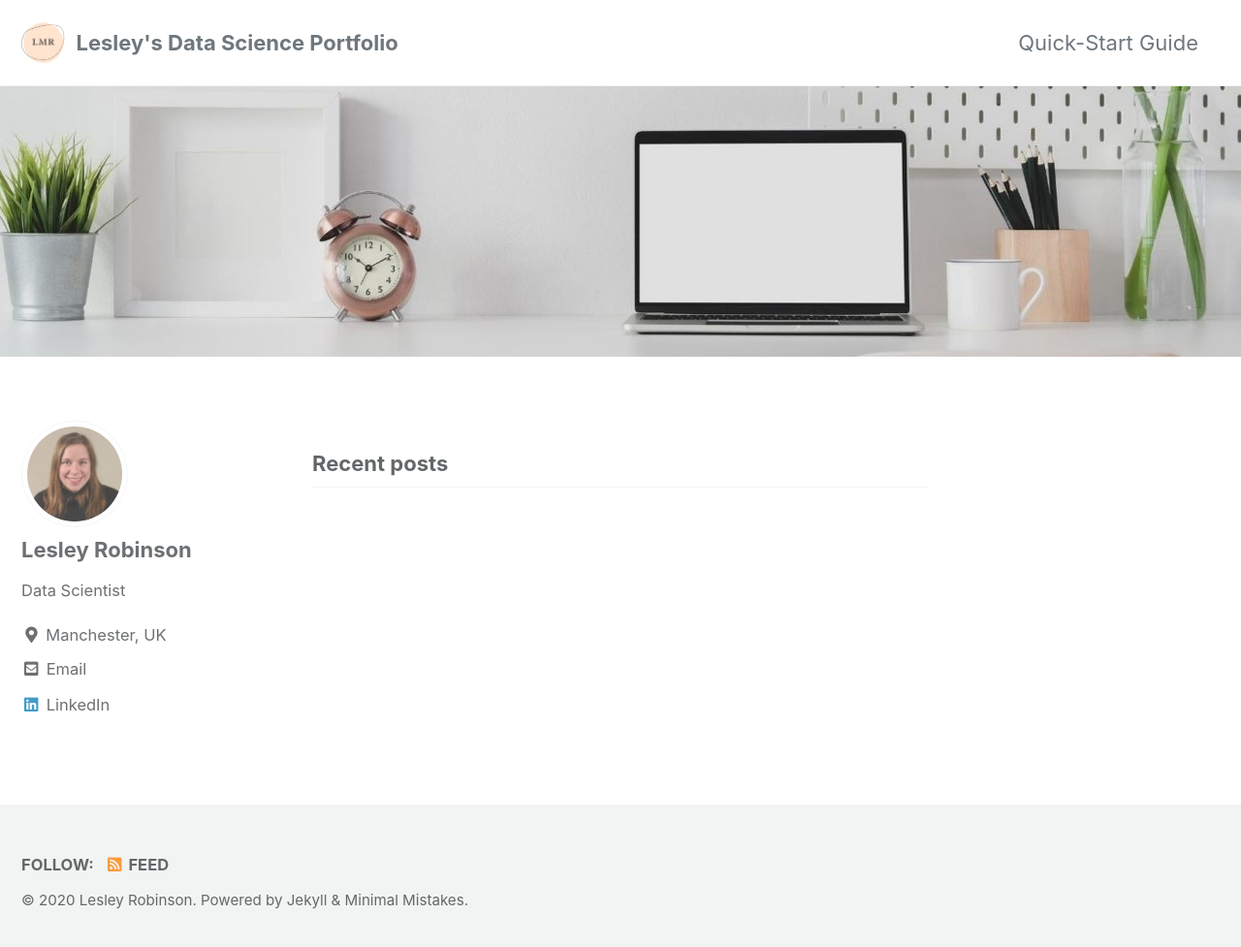
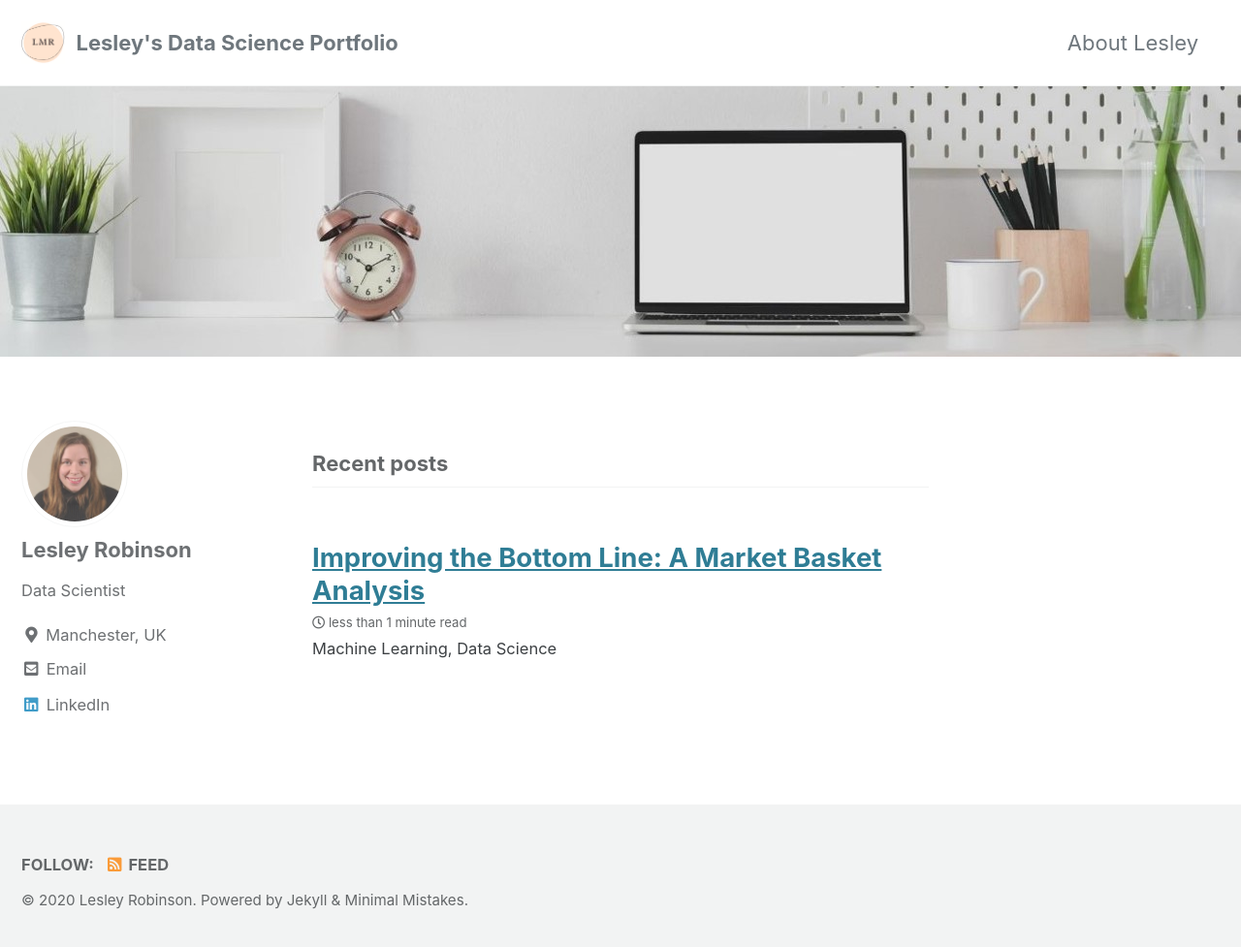
Before and after one commit to lesleymarie/lesleymarie.github.io, a Jekyll site: the page built from index.html, in a window 1280 px wide and 985 px high. Shown: the top 977 px of the window at 97% size. Built offline with Jekyll 4.4.1, drawn with Linux system fonts in a browser that asks for light colours; cached includes are drawn as plain includes; the list of posts is cut into pages by our own code.

Commit message:
market basket post

```diff
--- a/_data/navigation.yml
+++ b/_data/navigation.yml
@@ -1,7 +1,7 @@
 # main links
 main:
-  - title: "Quick-Start Guide"
-    url: https://mmistakes.github.io/minimal-mistakes/docs/quick-start-guide/
+  - title: "About Lesley"
+    url: /about/
   # - title: "About"
   #   url: https://mmistakes.github.io/minimal-mistakes/about/
   # - title: "Sample Posts"
--- /dev/null
+++ b/_posts/2020-08-22-market-basket-analysis.md
@@ -0,0 +1,10 @@
+---
+title: "Improving the Bottom Line: A Market Basket Analysis"
+date: 2020-08-22
+tags: [machine learning, data science]
+header:
+  image: "/images/workspace.jpg"
+excerpt: "Machine Learning, Data Science"
+---
+
+# H1 This is a header
```
